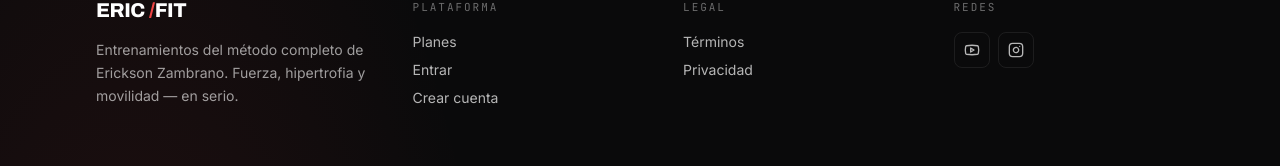
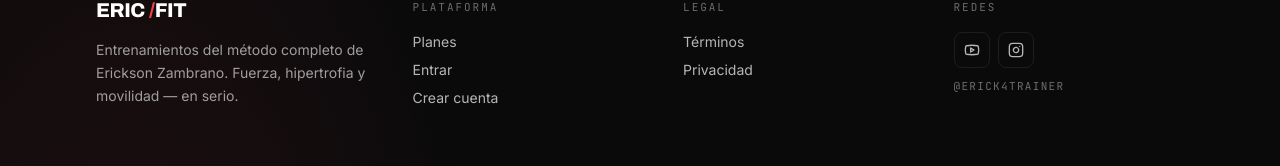
Before and after one commit to Guillermoxd13/eric-fitness-web, a Next.js app: page / in a window 1280 px wide. Shown: the part 3694-3860 px from the top of the page. Built offline with nearby package versions, Linux system fonts and the light colour scheme; no server answers; the database is empty.

Commit message:
Connect real social handles: @erick4trainer (YouTube + Instagram)

```diff
--- a/src/components/Footer.tsx
+++ b/src/components/Footer.tsx
@@ -30,16 +30,19 @@ export function Footer() {
         <FooterColumn title="Redes">
           <div className="flex items-center gap-2">
             <SocialLink
-              href="https://www.youtube.com/@EricksonZambrano"
-              label="YouTube"
+              href="https://www.youtube.com/@erick4trainer"
+              label="YouTube · @erick4trainer"
               icon={<Youtube className="h-4 w-4" />}
             />
             <SocialLink
-              href="https://www.instagram.com/"
-              label="Instagram"
+              href="https://www.instagram.com/erick4trainer"
+              label="Instagram · @erick4trainer"
               icon={<Instagram className="h-4 w-4" />}
             />
           </div>
+          <p className="mt-3 font-mono text-[11px] uppercase tracking-[0.12em] text-white/40">
+            @erick4trainer
+          </p>
         </FooterColumn>
       </div>
 
```
